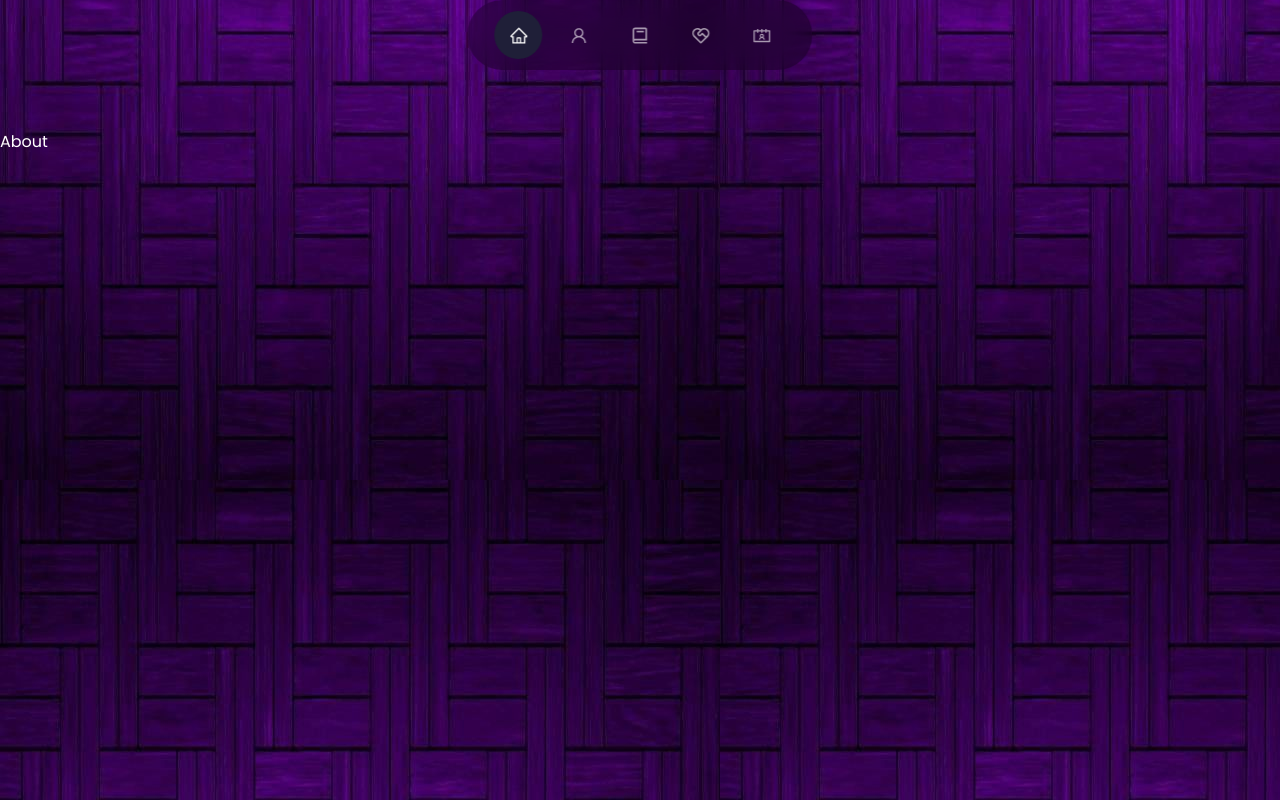
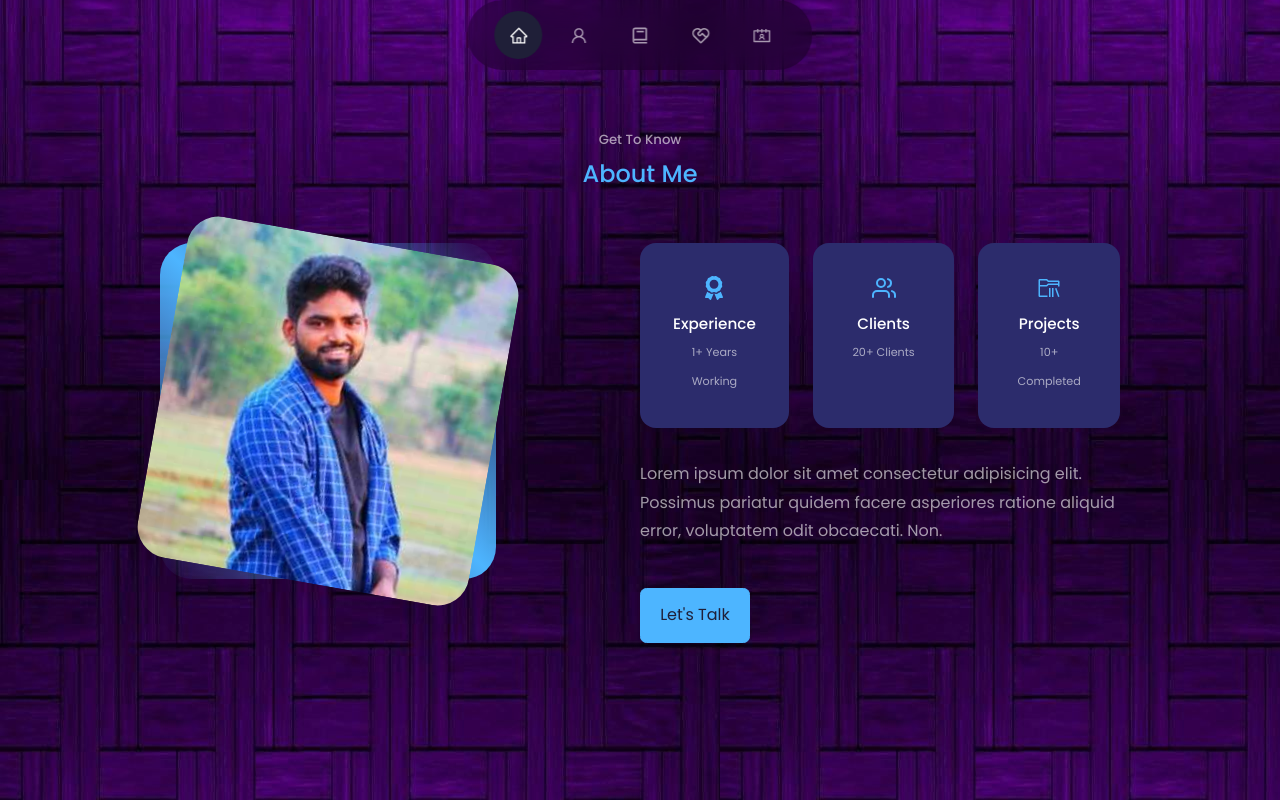
Before and after one commit to Sairam-Nulakani/react-portfolio-website, a React (Create React App) app: page / in a window 1280 px wide. Shown: the part 800-1600 px from the top of the page. Built offline with nearby package versions, Linux system fonts and the light colour scheme.

Commit message:
updated about page

```diff
--- a/src/components/About/About.jsx
+++ b/src/components/About/About.jsx
@@ -1,8 +1,51 @@
 import React from "react";
 import "./about.css";
+import AboutMe from "../../assets/About_Sairam.jpg";
+import { FaAward } from "react-icons/fa";
+import { FiUsers } from "react-icons/fi";
+import { VscFolderLibrary } from "react-icons/vsc";
 
 const About = () => {
-  return <section id="about">About</section>;
+  return (
+    <section id="about">
+      <h5>Get To Know</h5>
+      <h2>About Me</h2>
+      <div className="container about__container">
+        <div className="about__me">
+          <div className="about__me-image">
+            <img src={AboutMe} alt="About Image" />
+          </div>
+        </div>
+        <div className="about__content">
+          <div className="about__cards">
+            <article className="about__card">
+              <FaAward className="about__icon" />
+              <h5>Experience</h5>
+              <small>1+ Years Working</small>
+            </article>
+            <article className="about__card">
+              <FiUsers className="about__icon" />
+              <h5>Clients</h5>
+              <small>20+ Clients</small>
+            </article>
+            <article className="about__card">
+              <VscFolderLibrary className="about__icon" />
+              <h5>Projects</h5>
+              <small>10+ Completed</small>
+            </article>
+          </div>
+          <p>
+            Lorem ipsum dolor sit amet consectetur adipisicing elit. Possimus
+            pariatur quidem facere asperiores ratione aliquid error, voluptatem
+            odit obcaecati. Non.
+          </p>
+          <a href="#contact" className="btn btn-primary">
+            Let's Talk
+          </a>
+        </div>
+      </div>
+    </section>
+  );
 };
 
 export default About;
--- a/src/components/About/about.css
+++ b/src/components/About/about.css
@@ -0,0 +1,92 @@
+.about__container {
+  display: grid;
+  grid-template-columns: 35% 50%;
+  gap: 15%;
+}
+.about__me {
+  width: 100%;
+  aspect-ratio: 1/1;
+  border-radius: 2rem;
+  background: linear-gradient(
+    45deg,
+    transparent,
+    var(--color-primary),
+    transparent
+  );
+  display: grid;
+  place-items: center;
+}
+.about__me-image {
+  width: 100%;
+  border-radius: 2rem;
+  overflow: hidden;
+  transform: rotate(10deg);
+  transition: var(--transition);
+}
+.about__me-image:hover {
+  transform: rotate(0);
+}
+.about__cards {
+  display: grid;
+  grid-template-columns: repeat(3, 1fr);
+  gap: 1.5rem;
+}
+.about__card {
+  background: var(--color-bg-variant);
+  border: 1px solid transparent;
+  border-radius: 1rem;
+  padding: 2rem;
+  text-align: center;
+  transition: var(--transition);
+}
+.about__card:hover {
+  background: transparent;
+  border-color: var(--color-primary-variant);
+  cursor: default;
+}
+.about__icon {
+  color: var(--color-primary);
+  font-size: 1.5rem;
+}
+.about__card h5 {
+  font-size: 0.95rem;
+}
+.about__card small {
+  font-size: 0.7rem;
+  color: var(--color-light);
+}
+.about__content p {
+  margin: 2rem 0 2.6rem;
+  color: var(--color-light);
+}
+
+@media only screen and (max-width: 1024px) {
+  .about__container {
+    grid-template-columns: 1fr;
+    gap: 0;
+  }
+  .about__me {
+    width: 50%;
+    margin: 2rem auto 4rem;
+  }
+  .about__content p {
+    margin: 1rem 0 1.5rem;
+  }
+}
+
+@media only screen and (max-width: 600px) {
+  .about__me {
+    width: 65%;
+    margin: 0 auto 3rem;
+  }
+  .about__cards {
+    grid-template-columns: 1fr 1fr;
+    gap: 1rem;
+  }
+  .about__content {
+    text-align: center;
+  }
+  .about__content p {
+    margin: 1.5rem 0;
+  }
+}
```
Also changed, not shown: src/assets/About_Sairam.jpg (added).
